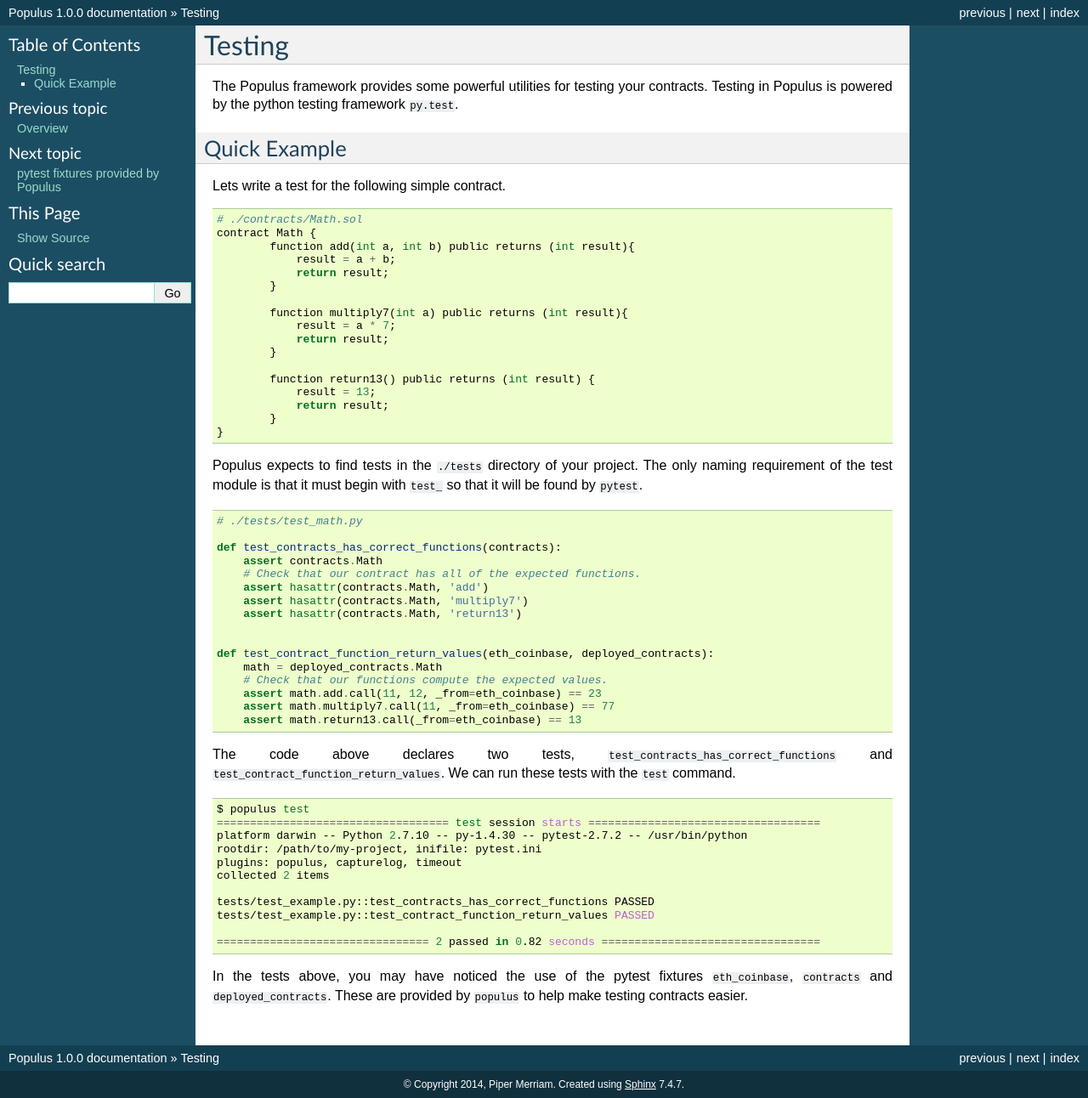
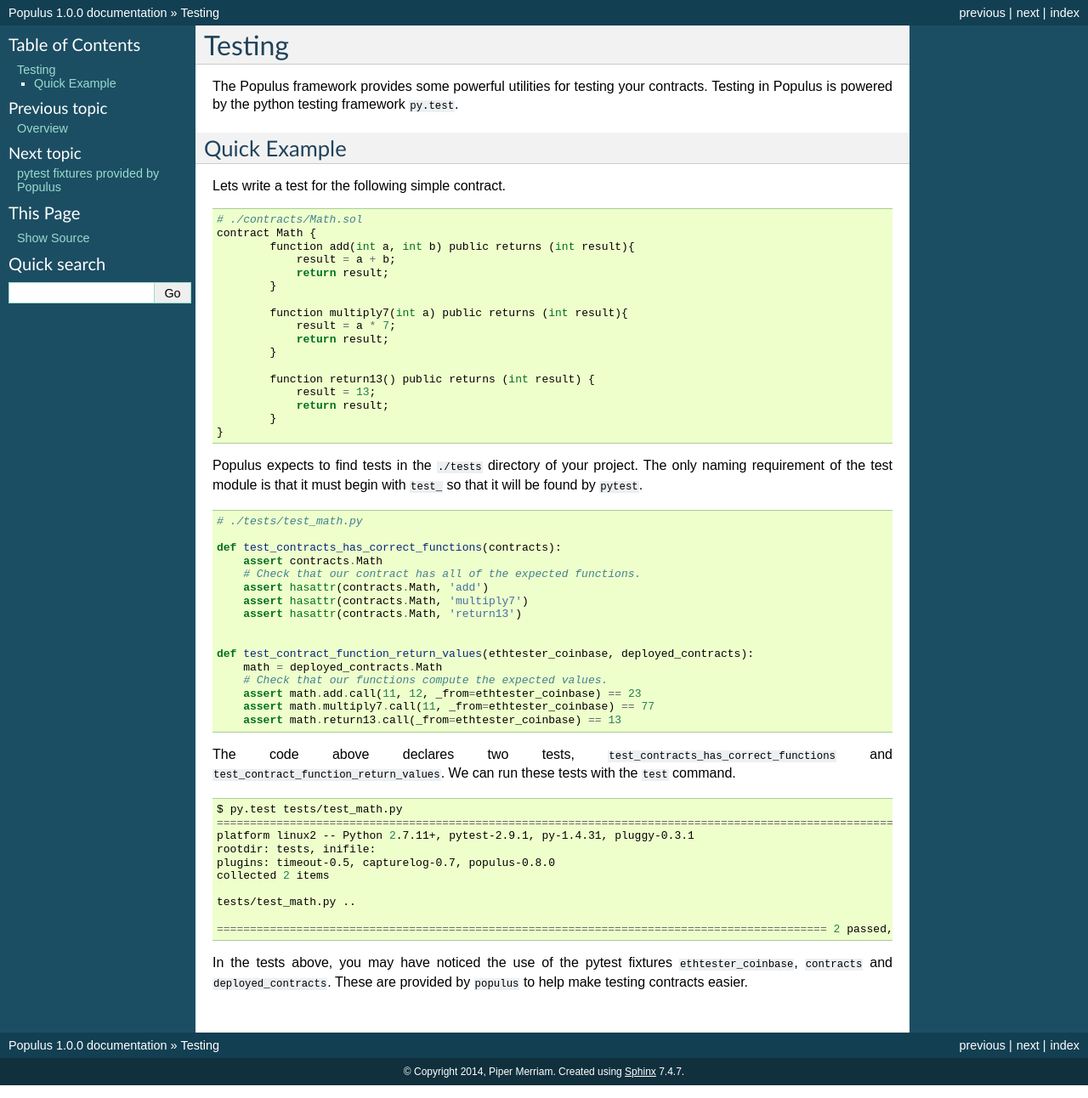
Before and after one commit to ethereum/populus, a Sphinx documentation site: the page built from docs/populus.testing.rst, in a window 1280 px wide. Shown: the whole page at 85% size. Built offline with Sphinx 7.4.7, drawn with Linux system fonts in a browser that asks for light colours; pages that are not in the unit, such as notebooks, are missing from menus.

Commit message:
updated test doc

```diff
--- a/docs/populus.testing.rst
+++ b/docs/populus.testing.rst
@@ -47,12 +47,12 @@
         assert hasattr(contracts.Math, 'return13')
 
 
-    def test_contract_function_return_values(eth_coinbase, deployed_contracts):
+    def test_contract_function_return_values(ethtester_coinbase, deployed_contracts):
         math = deployed_contracts.Math
         # Check that our functions compute the expected values.
-        assert math.add.call(11, 12, _from=eth_coinbase) == 23
-        assert math.multiply7.call(11, _from=eth_coinbase) == 77
-        assert math.return13.call(_from=eth_coinbase) == 13
+        assert math.add.call(11, 12, _from=ethtester_coinbase) == 23
+        assert math.multiply7.call(11, _from=ethtester_coinbase) == 77
+        assert math.return13.call(_from=ethtester_coinbase) == 13
 
 
 The code above declares two tests, ``test_contracts_has_correct_functions`` and
@@ -62,18 +62,17 @@
 
 .. code-block:: shell
 
-    $ populus test
-    =================================== test session starts ===================================
-    platform darwin -- Python 2.7.10 -- py-1.4.30 -- pytest-2.7.2 -- /usr/bin/python
-    rootdir: /path/to/my-project, inifile: pytest.ini
-    plugins: populus, capturelog, timeout
+    $ py.test tests/test_math.py
+    ======================================================================================================== test session starts ========================================================================================================
+    platform linux2 -- Python 2.7.11+, pytest-2.9.1, py-1.4.31, pluggy-0.3.1
+    rootdir: tests, inifile:
+    plugins: timeout-0.5, capturelog-0.7, populus-0.8.0
     collected 2 items
 
-    tests/test_example.py::test_contracts_has_correct_functions PASSED
-    tests/test_example.py::test_contract_function_return_values PASSED
+    tests/test_math.py ..
 
-    ================================ 2 passed in 0.82 seconds =================================
+    ============================================================================================ 2 passed, 2 pytest-warnings in 5.75 seconds ============================================================================================
 
 In the tests above, you may have noticed the use of the pytest fixtures
-``eth_coinbase``, ``contracts`` and ``deployed_contracts``.  These are provided
+``ethtester_coinbase``, ``contracts`` and ``deployed_contracts``.  These are provided
 by ``populus`` to help make testing contracts easier.
```
